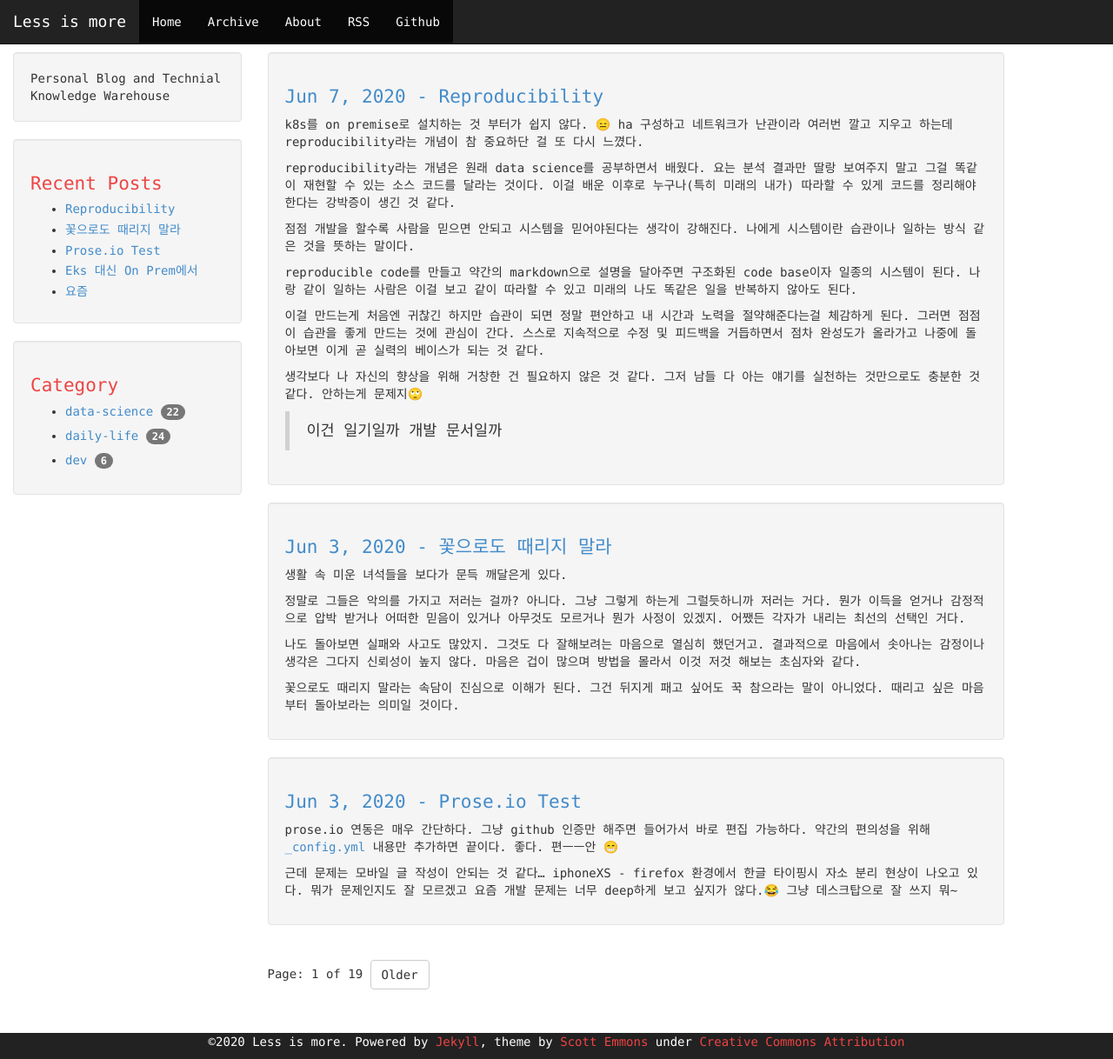
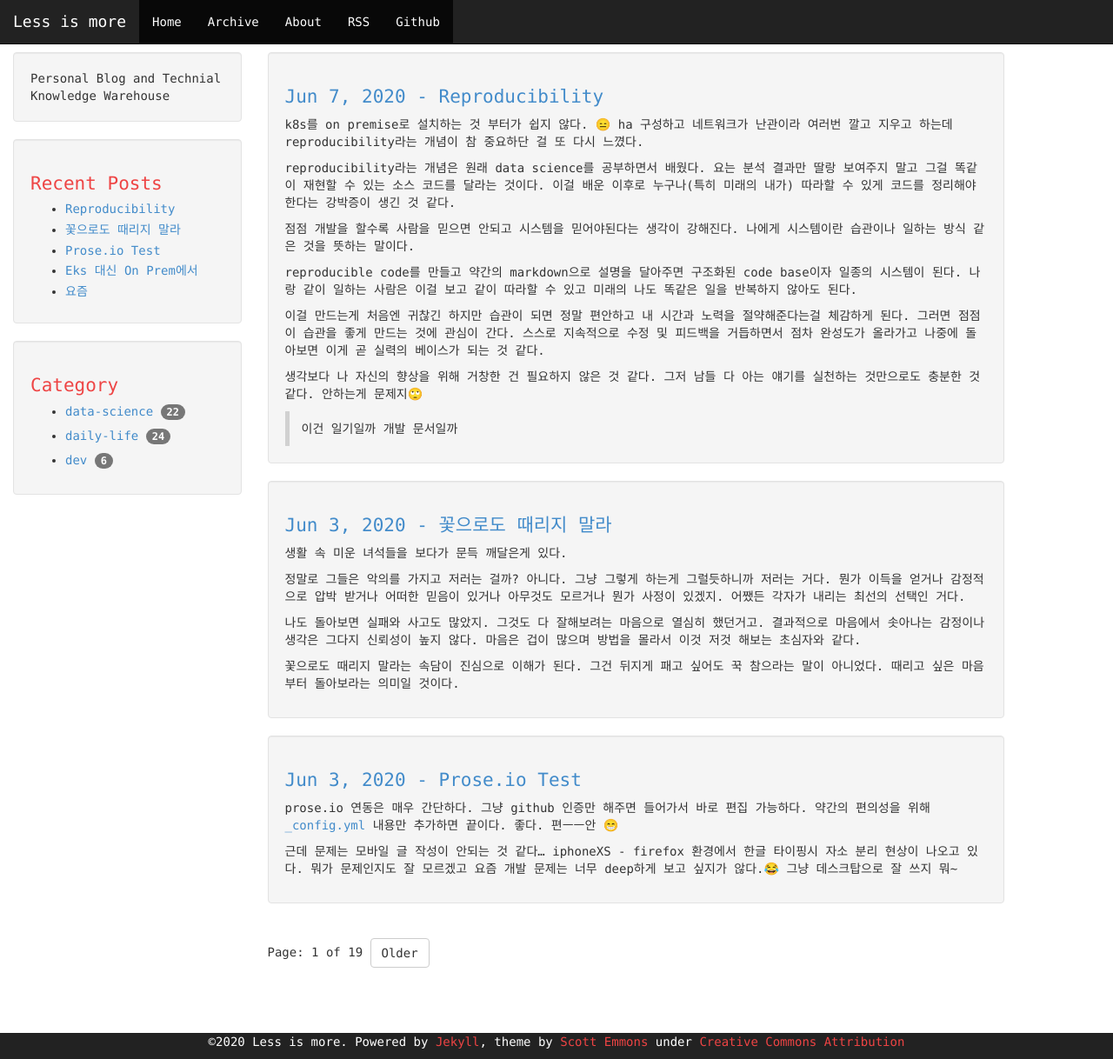
Before and after one commit to 11wi/11wi.github.io, a Jekyll site: the page built from index.html, in a window 1280 px wide and 1218 px high. Shown: the whole window at 87% size. Built offline with Jekyll 4.4.1, drawn with Linux system fonts in a browser that asks for light colours; some web fonts are replaced; the list of posts is cut into pages by our own code.

Commit message:
Update theme.css

```diff
--- a/css/theme.css
+++ b/css/theme.css
@@ -73,6 +73,13 @@ img {
     font-size: 1.2em;
 }
 
+.well blockquote {
+  margin: 0;
+  padding-left: 1.4rem;
+  position: relative;
+  font-size: 1em;
+}
+
 .author {
     color: #ee4444;
 }
```
